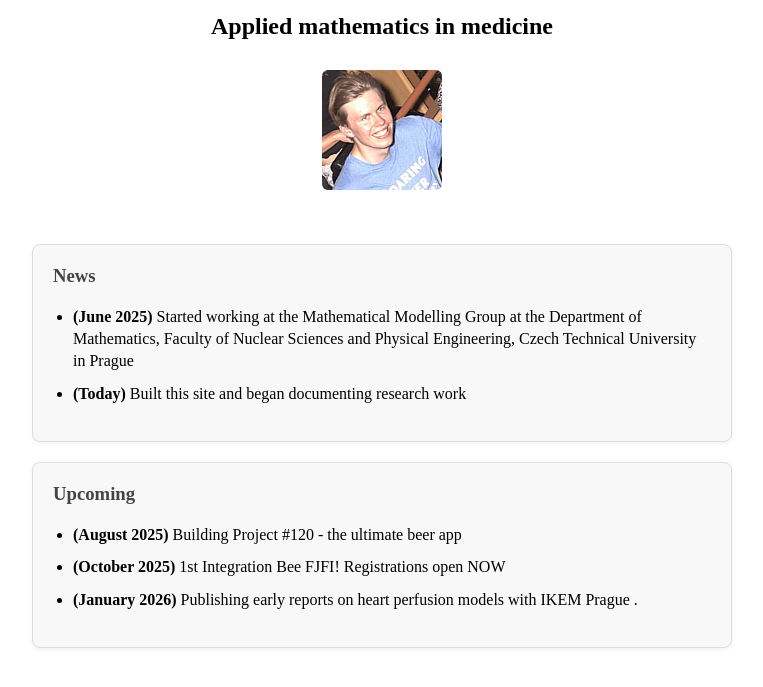
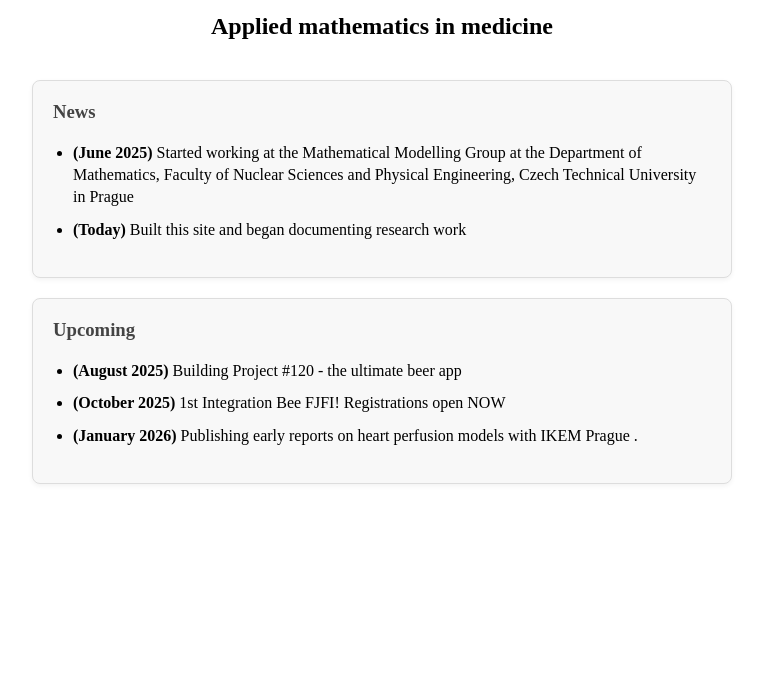
Before and after one commit to DenisFKurpiers/denisfkurpiers.github.io, a plain HTML site: page index.html in a window 1280 px wide. Shown: the part 133-820 px from the top of the page, without its empty margins (258-1021 px from the left). Drawn offline with Linux system fonts and the light colour scheme.

Commit message:
Update about and index pages

```diff
--- a/index.html
+++ b/index.html
@@ -11,14 +11,6 @@
     text-align: center;
     padding: 20px;
   }
-
-  .Profilepic {
-    width: 120px;
-    height: 120px;
-    border-radius: 6px;
-    margin: 10px 0;
-  }
-
 
   nav {
     background-color: #f5f5f5;
@@ -75,7 +67,6 @@
   </nav>
   <h1>Denis Fabien Kurpiers &copy;</h1>
   <h2>Applied mathematics in medicine</h2>
-  <img class="Profilepic" src="images/Profile_pic.jpeg" alt="An image of Denis Fabien Kurpiers">
 
   <section id="news">
   <div class="panel">
```
